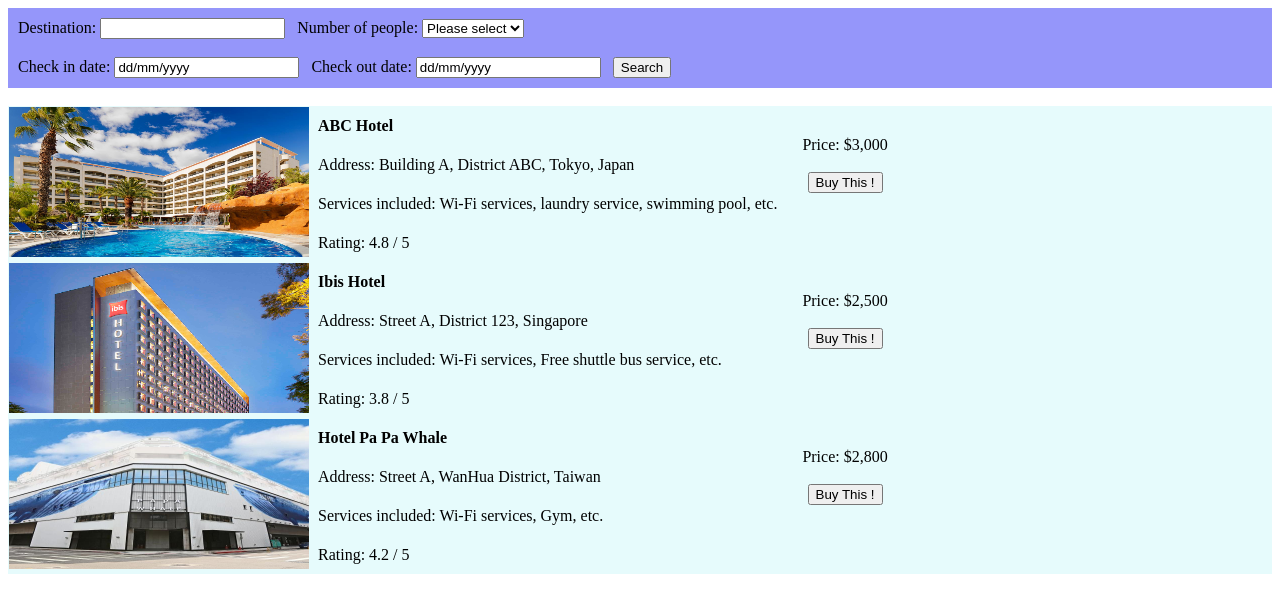
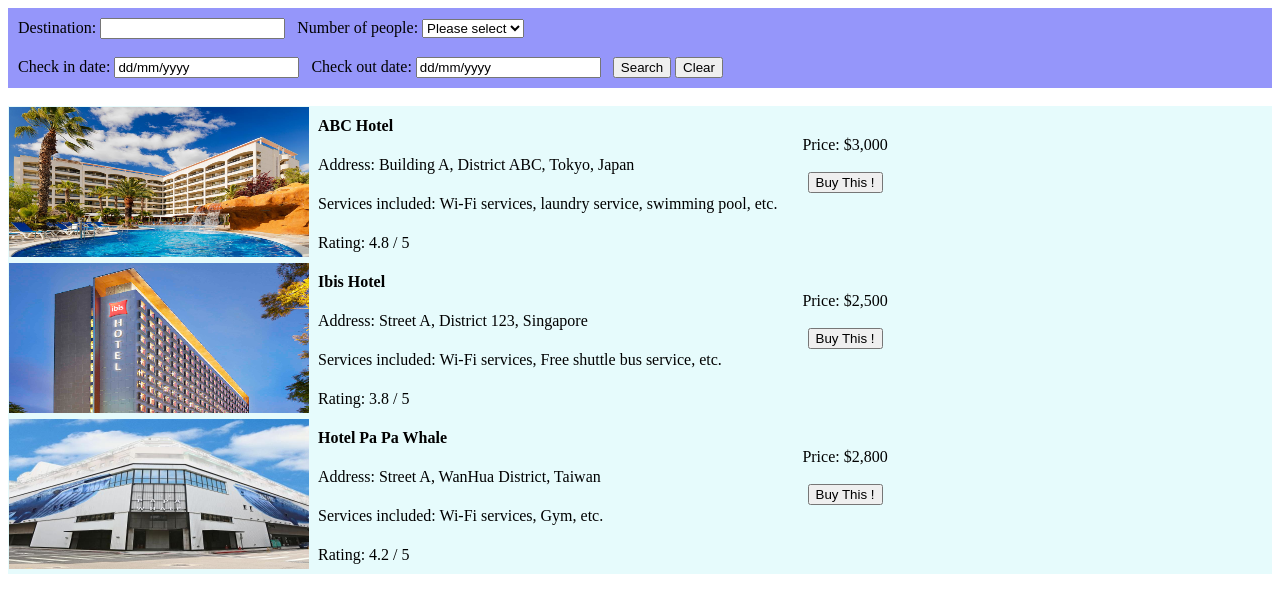
Before and after one commit to STommydx/IPGroupProject, a website: page public/pages/hotel.html in a window 1280 px wide. Drawn offline with Linux system fonts and the light colour scheme.

Commit message:
added clear

```diff
--- a/public/pages/hotel.html
+++ b/public/pages/hotel.html
@@ -19,6 +19,10 @@
 
      function pop() {
           window.alert("You have successfully booked for the hotel!");
+     }
+
+     function refresh() {
+          window.location.reload();
      }
 
      function check(x) {
@@ -64,6 +68,7 @@
           <input type="text" id="date_out" value="dd/mm/yyyy">
           &nbsp;
           <input type="button" onclick="getInfo()" value="Search">
+          <input type="button" onclick="refresh()" value="Clear">
      </div>
      </br>
      <div id="hotel_list" class="hotel_list">
```
